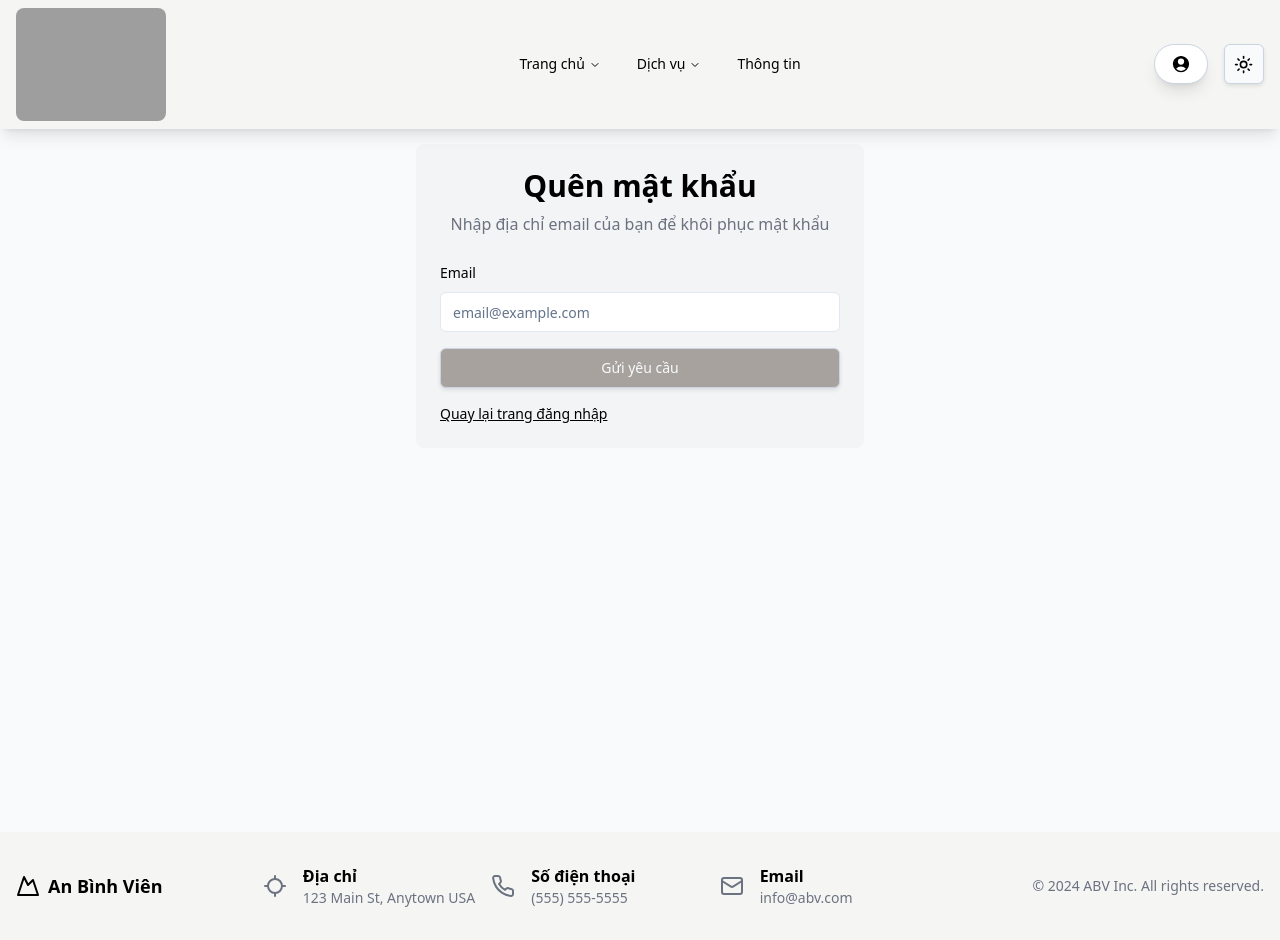
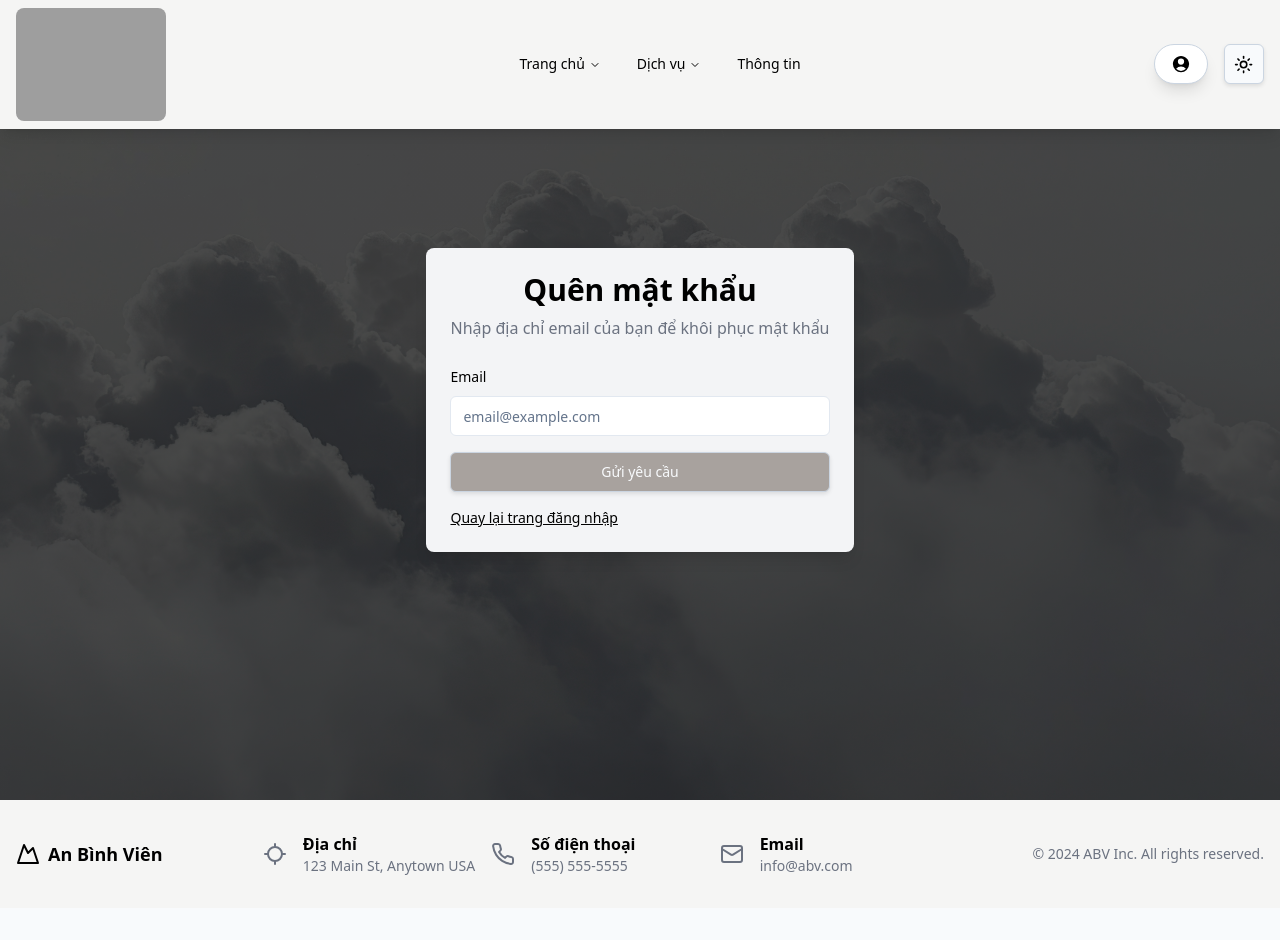
Before and after one commit to HE130901/SEP490_G65, a Next.js app: page /auth/reset-pass in a window 1280 px wide. After the commit the page ends 908 px from the top, so only its background shows below. Built offline with nearby package versions, Linux system fonts and the light colour scheme; grey boxes are pictures that could not be loaded.

Commit message:
refactor: Update login page UI and background animation

```diff
--- a/src/app/auth/login/login.module.css
+++ b/src/app/auth/login/login.module.css
@@ -1,24 +1,23 @@
 /* src/app/auth/login/login.module.css */
-@keyframes bg-move {
-  0% {
-    background-position: 0% 50%;
-  }
-  50% {
-    background-position: 100% 50%;
-  }
-  100% {
-    background-position: 0% 50%;
-  }
-}
-
 .bg-animation {
   position: fixed;
   top: 0;
   left: 0;
   right: 0;
   bottom: 0;
-  background: linear-gradient(270deg, #ff7a18, #af002d, #319197, #ff7a18);
-  background-size: 600% 600%;
+  width: 100%;
+  height: 100%;
+  background: url("/images/login-bg.jpg") no-repeat center center/cover;
   z-index: -1;
-  animation: bg-move 8s ease infinite;
 }
+
+.bg-animation::before {
+  content: "";
+  position: absolute;
+  top: 0;
+  left: 0;
+  right: 0;
+  bottom: 0;
+  background: linear-gradient(to bottom, rgba(0, 0, 0, 0.7), rgba(0, 0, 0, 0.7)); /* More pronounced gradient */
+  pointer-events: none; /* Ensure the gradient overlay does not interfere with clicks */
+}
--- a/src/app/auth/login/page.tsx
+++ b/src/app/auth/login/page.tsx
@@ -1,6 +1,5 @@
 "use client";
 
-import { useState } from "react";
 import Link from "next/link";
 import { useStateContext } from "@/context/state-context";
 import { useForm } from "react-hook-form";
@@ -38,8 +37,8 @@ const Login = () => {
   };
 
   return (
-    <div className="relative flex items-center justify-center min-h-screen">
-      <div className={`${styles["bg-animation"]} absolute`} />
+    <div className={`relative flex items-center justify-center min-h-screen`}>
+      <div className={styles["bg-animation"]} />
       <div className="relative z-10 space-y-6 bg-gray-100 dark:bg-gray-800 p-6 rounded-lg shadow-lg">
         <div className="space-y-2 text-center">
           <h1 className="text-3xl font-bold">Đăng nhập</h1>
--- a/src/app/auth/reset-pass/page.tsx
+++ b/src/app/auth/reset-pass/page.tsx
@@ -1,10 +1,12 @@
 "use client";
+
 import { useState } from "react";
 import { Label } from "@/components/ui/label";
 import { Input } from "@/components/ui/input";
 import { Button } from "@/components/ui/button";
 import Link from "next/link";
 import axios from "@/api/axios-config";
+import styles from "./reset-pass.module.css"; // Updated CSS module
 
 export default function Component() {
   const [email, setEmail] = useState("");
@@ -28,14 +30,10 @@ export default function Component() {
       }
     } catch (err) {
       if (err.response) {
-        // The request was made and the server responded with a status code
-        // that falls out of the range of 2xx
         setError(err.response.data.message || "Đã xảy ra lỗi.");
       } else if (err.request) {
-        // The request was made but no response was received
         setError("Không thể kết nối đến máy chủ. Vui lòng thử lại sau.");
       } else {
-        // Something happened in setting up the request that triggered an Error
         setError("Đã xảy ra lỗi.");
       }
       console.error("An error occurred:", err);
@@ -43,7 +41,9 @@ export default function Component() {
   };
 
   return (
-    <div className="mx-auto max-w-md space-y-6 bg-gray-100 dark:bg-gray-800 p-6 rounded-lg mt-36 mb-96">
+    <div className={`relative flex items-center justify-center min-h-screen`}>
+      <div className={styles["bg-animation"]} />
+      <div className="relative z-10 space-y-6 bg-gray-100 dark:bg-gray-800 p-6 rounded-lg shadow-lg">
         <div className="space-y-2 text-center">
           <h1 className="text-3xl font-bold">Quên mật khẩu</h1>
           <p className="text-gray-500 dark:text-gray-400">
@@ -78,5 +78,6 @@ export default function Component() {
           </div>
         </form>
       </div>
+    </div>
   );
 }
--- /dev/null
+++ b/src/app/auth/reset-pass/reset-pass.module.css
@@ -0,0 +1,24 @@
+/* src/app/auth/reset-pass/reset-pass.module.css */
+.bg-animation {
+  position: fixed;
+  top: 0;
+  left: 0;
+  right: 0;
+  bottom: 0;
+  width: 100%;
+  height: 100%;
+  background: url("/images/login-bg.jpg") no-repeat center center/cover;
+  z-index: -2; /* Ensure it is behind everything */
+}
+
+.bg-animation::before {
+  content: "";
+  position: absolute;
+  top: 0;
+  left: 0;
+  right: 0;
+  bottom: 0;
+  background: linear-gradient(to bottom, rgba(0, 0, 0, 0.7), rgba(0, 0, 0, 0.7));
+  pointer-events: none;
+  z-index: -1; /* Ensure it is behind the content but above the background image */
+}
```
Also changed, not shown: public/images/login-bg.jpg (added), 1 other file (tests, documents, lock files or other folders). Lines whose indentation alone changed are shown as unchanged.
